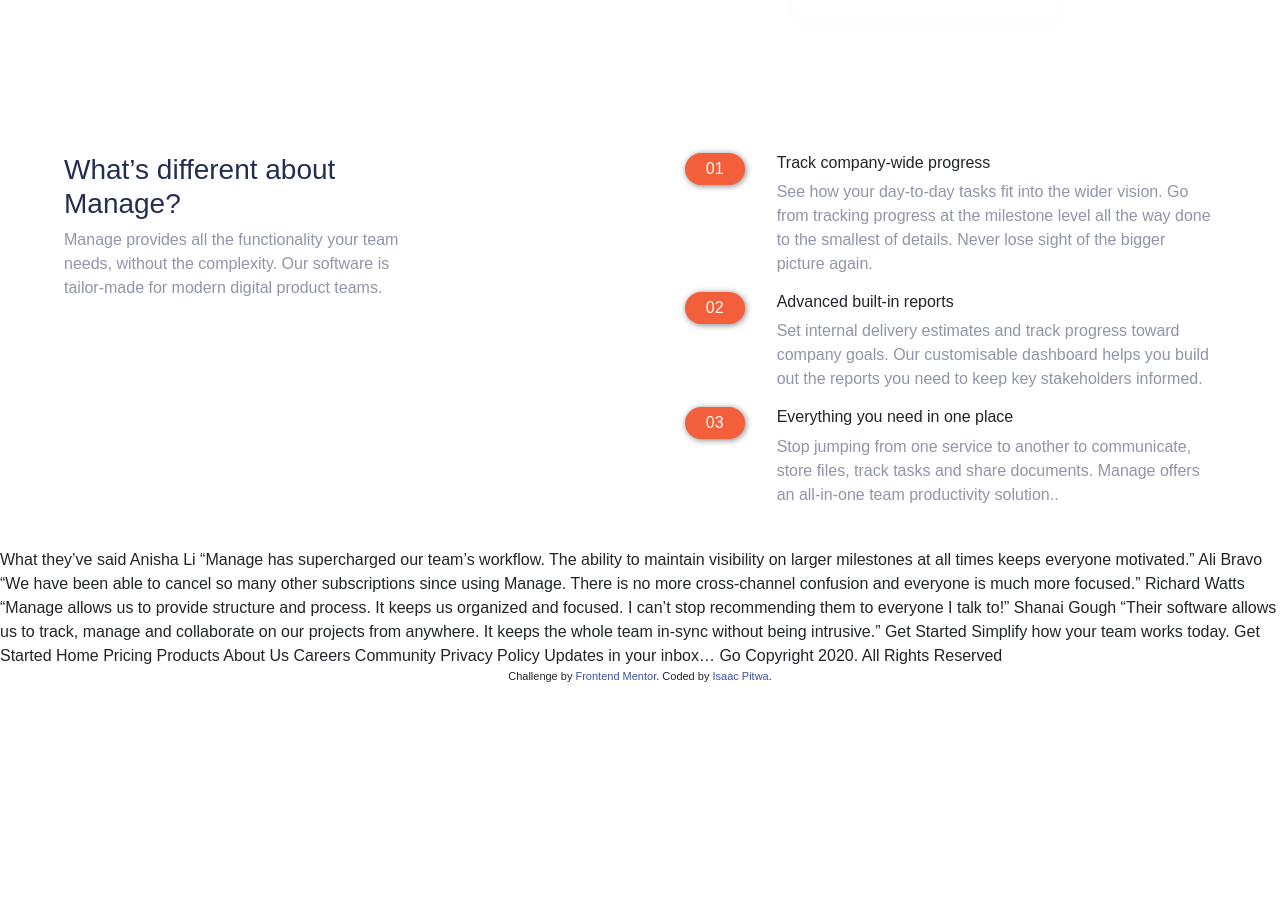
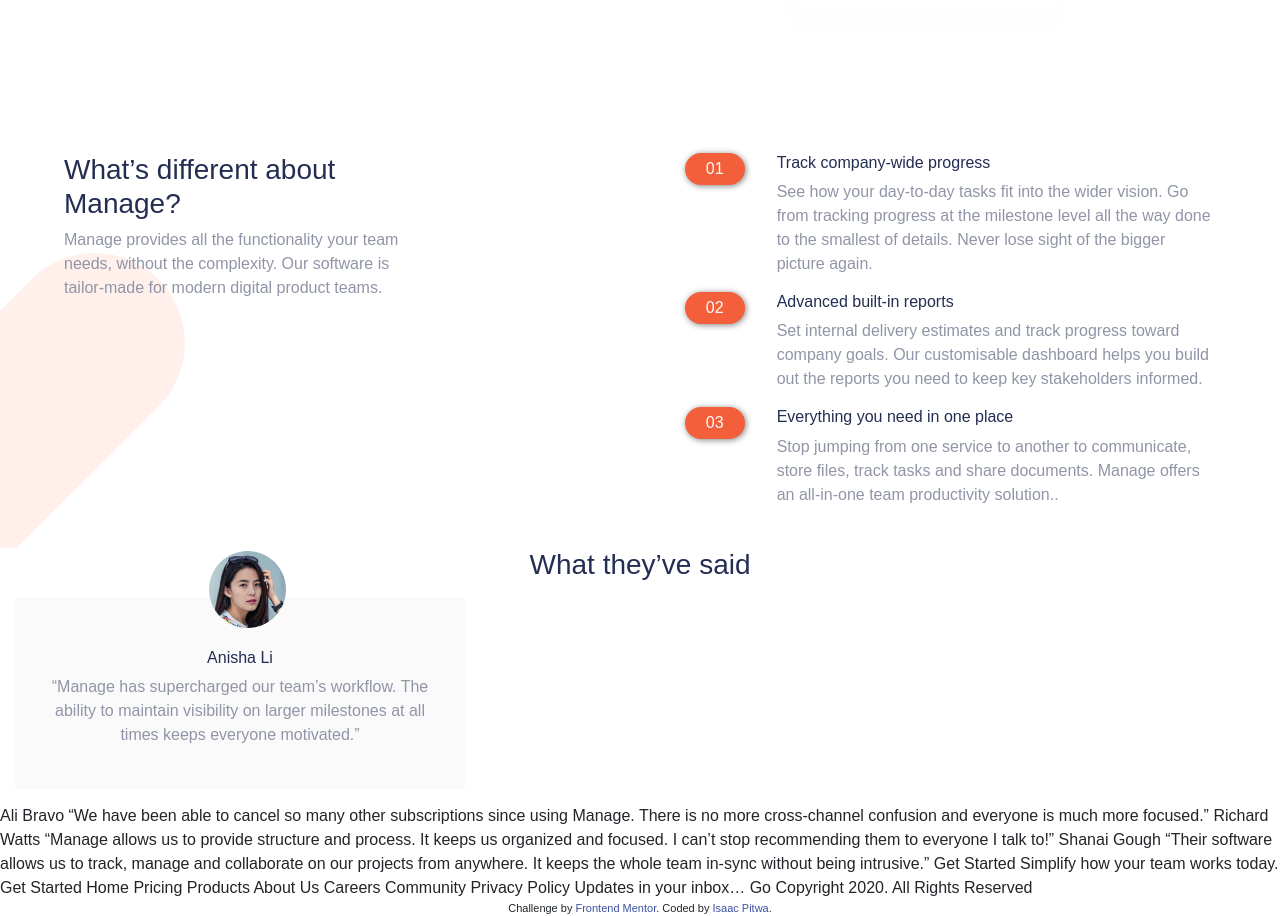
Before and after one commit to isaacpitwa/Manage-Landing-page, a plain HTML site: page index.html in a window 1280 px wide. Shown: the part 624-1540 px from the top of the page. Before the commit the page ends 1309 px from the top, so only its background shows below. Drawn offline with nearby package versions, Linux system fonts and the light colour scheme; a web font is replaced by a local one.

Commit message:
Slide componenet

```diff
--- a/index.html
+++ b/index.html
@@ -122,6 +122,18 @@
 
   </section>
 
+  <section class="testimonial">
+    <h3>What they’ve said</h3>
+    <div class="testimonial-couasel">
+      <div class="slide">
+        <img class="testimonial-image" alt="Testimonial Image" src="./images/avatar-anisha.png"/>
+        <h6>Anisha Li</h6>
+        <p>“Manage has supercharged our team’s workflow. The ability to maintain
+          visibility on larger milestones at all times keeps everyone motivated.”</p>
+      </div>
+    </div>
+
+  </section>
 
 
 
@@ -141,14 +153,6 @@
 
 
 
-
-
-
-  What they’ve said
-
-  Anisha Li
-  “Manage has supercharged our team’s workflow. The ability to maintain
-  visibility on larger milestones at all times keeps everyone motivated.”
 
   Ali Bravo
   “We have been able to cancel so many other subscriptions since using
--- a/styles.css
+++ b/styles.css
@@ -16,7 +16,7 @@ body{
     max-width: 450px;
     padding: 8% 1.6%;
 }
- h1, h3{
+ h1, h3,h6{
     color:hsl(228, 39%, 23%);
 }
  p{
@@ -42,6 +42,10 @@ button.btn-action:hover{
 .why-manage{
     padding: 2% 5%;
     display: flex;
+    background-image: url('./images/bg-tablet-pattern.svg');
+    background-repeat: no-repeat;
+    background-position: bottom -48% left -16%;
+    background-size: 21rem;
 }
 .reason{
     display: flex;
@@ -57,3 +61,22 @@ button.btn-action:hover{
     border: 0;
     color: hsl(0, 0%, 98%);
 }
+/* Testimonial */
+.testimonial{
+text-align: center;
+}
+.slide{
+    background-color: hsl(0, 0%, 98%);
+    margin: 15px;
+    position: relative;
+    max-width: 450px;
+    padding: 2%;
+    padding-top: 4%;
+}
+.testimonial-image {
+    position: absolute;
+    width: 77px;
+    top: -24%;
+    left: 43%;
+    border-radius: 4px;
+}
```
